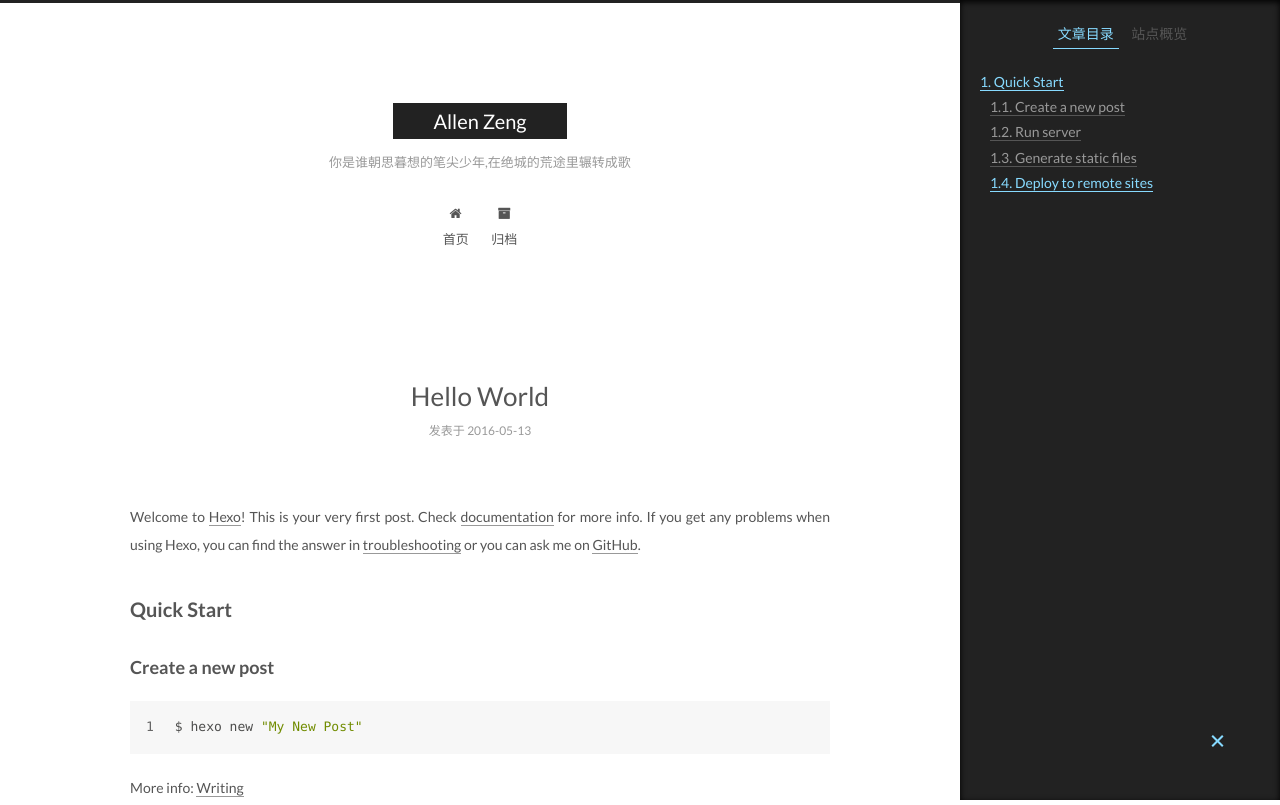
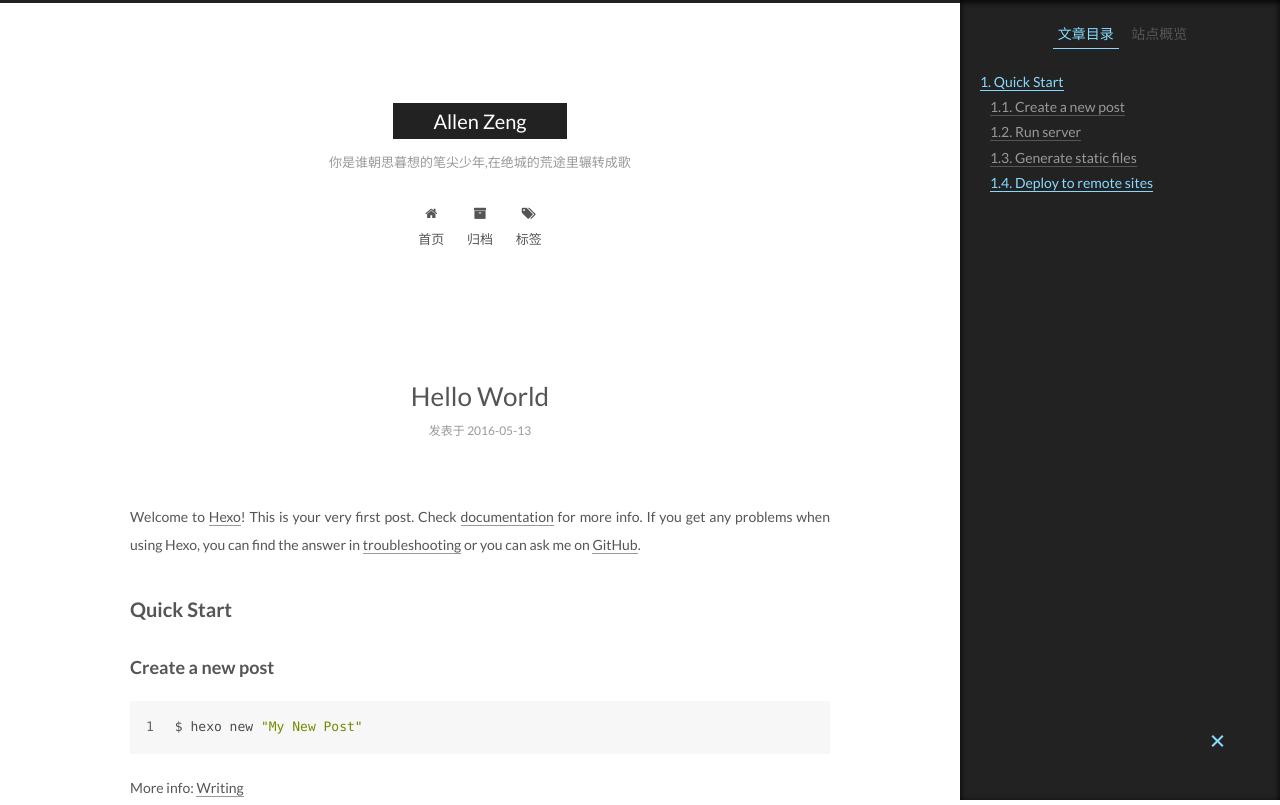
Before and after one commit to AllenZLF/AllenZLF.github.io, a plain HTML site: page 2016/05/13/hello-world/index.html in a window 1280 px wide. Shown: the top 805 px of the page. Drawn offline with Linux system fonts and the light colour scheme.

Commit message:
Site updated: 2016-05-23 15:38:32

```diff
--- a/2016/05/13/hello-world/index.html
+++ b/2016/05/13/hello-world/index.html
@@ -183,6 +183,16 @@ Quick">
               <i class="menu-item-icon fa fa-fw fa-archive"></i> <br />
 
             归档
+          </a>
+        </li>
+
+
+        <li class="menu-item menu-item-tags">
+          <a href="/tags" rel="section">
+
+              <i class="menu-item-icon fa fa-fw fa-tags"></i> <br />
+
+            标签
           </a>
         </li>
 
--- a/css/main.css
+++ b/css/main.css
@@ -1548,7 +1548,7 @@ pre .javascript .function {
   width: 4px;
   height: 4px;
   border-radius: 50%;
-  background: #a4e4a6;
+  background: #b32821;
 }
 .links-of-blogroll {
   font-size: 13px;
```
Also changed, not shown: archives/2016/05/index.html (+10 -0 lines), archives/2016/index.html (+10 -0 lines), archives/index.html (+10 -0 lines), index.html (+10 -0 lines).
